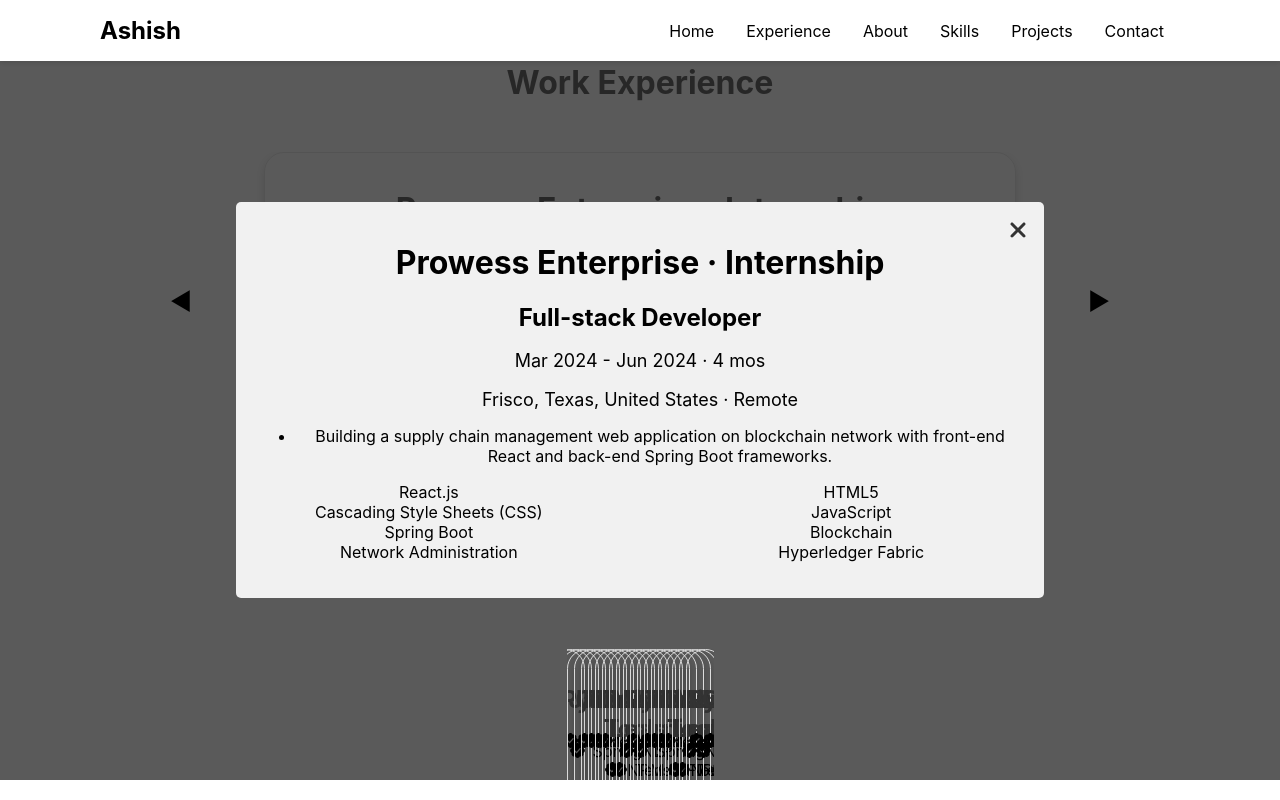
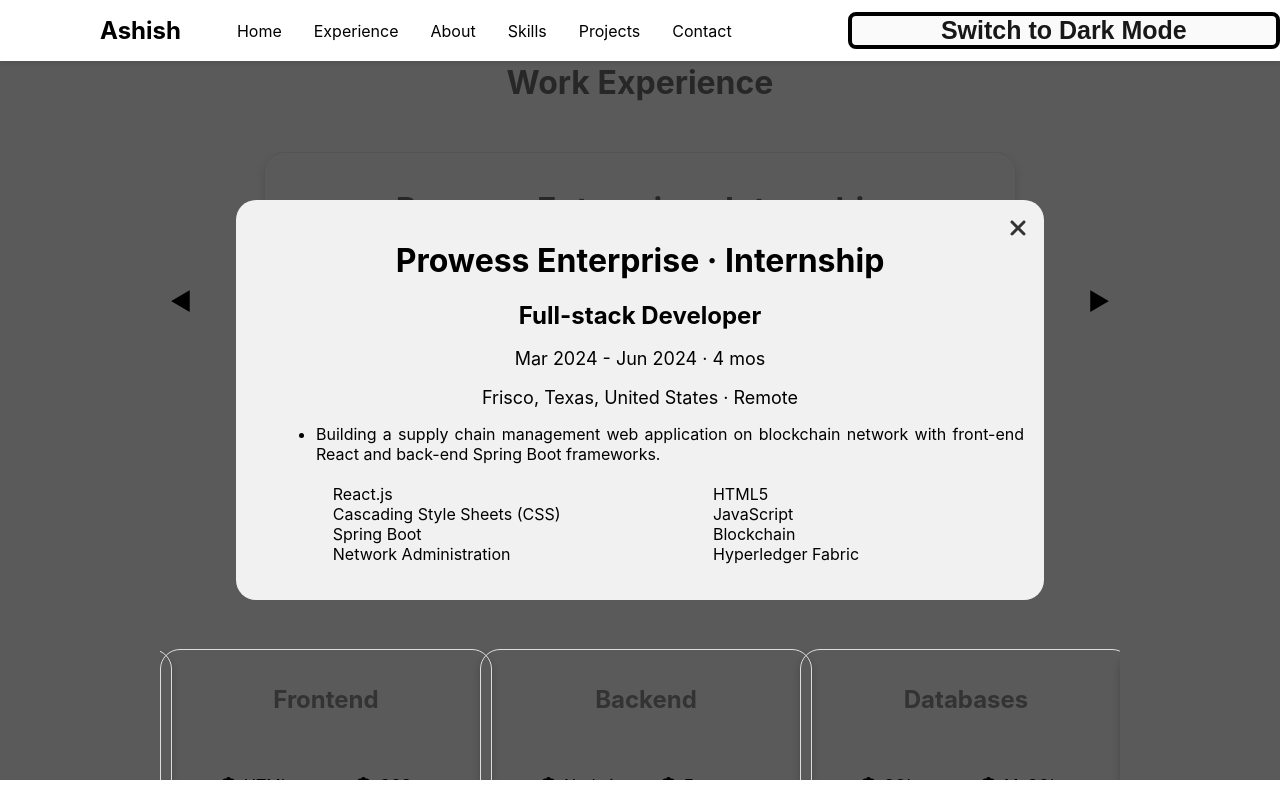
Before and after one commit to ashishbommali/My_Portfolio, a React (Create React App) app: page / in a window 1280 px wide. Both pictures are taken after a click on the button "Read More". Shown: the part 673-1473 px from the top of the page. Built offline with nearby package versions, Linux system fonts and the light colour scheme.

Commit message:
initial theme added

```diff
--- a/src/App.js
+++ b/src/App.js
@@ -1,5 +1,6 @@
 import React from 'react';
 import './App.css';
+import './theme.css'
 import Home from './pages/Home';
 import About from './pages/About';
 import Projects from './pages/Projects';
--- a/src/Components/Header.js
+++ b/src/Components/Header.js
@@ -1,8 +1,14 @@
-import React from 'react';
+import React, { useState, useEffect } from 'react';
 import { Link } from 'react-scroll';
 import '../styles/components/header.css';
 
 const Header = () => {
+  const [darkMode, setDarkMode] = useState(false);
+
+  useEffect(() => {
+    document.body.classList.toggle('dark-mode', darkMode);
+  }, [darkMode]);
+
   return (
     <header>
       <h1>Ashish</h1>
@@ -16,6 +22,9 @@
           <li><Link to="contact" offset={-100} spy={true} smooth={true} duration={200}>Contact</Link></li>
         </ul>
       </nav>
+      <button className='theme-button' onClick={() => setDarkMode(!darkMode)}>
+        Switch to {darkMode ? 'Light' : 'Dark'} Mode
+      </button>
     </header>
   );
 };
--- a/src/Styles/Components/header.css
+++ b/src/Styles/Components/header.css
@@ -16,7 +16,7 @@
 
 header h1 {
   margin-left: 100px;
-  font-size:  x-large;
+  font-size: x-large;
   /* Adjust as needed */
 }
 
@@ -41,8 +41,27 @@
 nav ul li a {
   color: #000000;
   text-decoration: none;
+  position: relative;
+  cursor: pointer;
+}
+
+nav ul li a::after {
+  content: '';
+  position: absolute;
+  width: 0;
+  height: 2px;
+  bottom: 0;
+  left: 0;
+  background-color: #3f3838;
+  visibility: hidden;
+  transition: all 0.3s ease-in-out;
 }
 
 nav ul li a:hover {
   font-weight: bold;
 }
+
+nav ul li a:hover::after {
+  visibility: visible;
+  width: 100%;
+}
--- a/src/Styles/Pages/home.css
+++ b/src/Styles/Pages/home.css
@@ -97,7 +97,7 @@
   padding: 0px 35px;
   background-color: #fafafa;
   font-size: 25px;
-
+  cursor: pointer;
   font-weight: 700;
   color: #181818;
   border: 4px solid #000000;
--- a/src/Styles/modals/readMore.css
+++ b/src/Styles/modals/readMore.css
@@ -2,7 +2,24 @@
     overflow-y: hidden;
 }
 
-  .modal, .overlay {
+.experience-description {
+    list-style-type: disc;
+    margin-left: 20px;
+    margin-bottom: 20px;
+    text-align: justify;
+}
+
+.experience-description li {
+    margin-bottom: 10px;
+    /* Optional: add some space between the items */
+}
+
+.experience-skills {
+    text-align: justify;
+    margin-left: 10%;
+}
+.modal,
+.overlay {
     width: 100vw;
     height: 100vh;
     top: 0;
@@ -17,7 +34,8 @@
 
 .overlay {
     background: rgba(49, 49, 49, 0.8);
-    backdrop-filter: blur(100%); /* Add this line */
+    backdrop-filter: blur(100%);
+    /* Add this line */
     z-index: 1000;
 }
 
@@ -25,11 +43,13 @@
     position: relative;
     background: #f1f1f1;
     padding: 20px;
-    border-radius: 5px;
+    border-radius: 20px;
     width: 100%;
     max-width: 60%;
-    max-height: 80vh; /* Set a maximum height */
-    overflow-y: auto; /* Enable vertical scrolling */
+    max-height: 80vh;
+    /* Set a maximum height */
+    overflow-y: auto;
+    /* Enable vertical scrolling */
     z-index: 1001;
 }
 
--- /dev/null
+++ b/src/theme.css
@@ -0,0 +1,18 @@
+:root {
+    --background-color-light: #ffffff;
+    --text-color-light: #000000;
+
+    --background-color-dark: #000000;
+    --text-color-dark: #ffffff;
+  }
+
+  body {
+    background-color: var(--background-color-light);
+    color: var(--text-color-light);
+    transition: background-color 0.5s ease, color 0.5s ease;
+  }
+
+  body.dark-mode {
+    background-color: var(--background-color-dark);
+    color: var(--text-color-dark);
+  }
```
Lines whose indentation alone changed are shown as unchanged.
